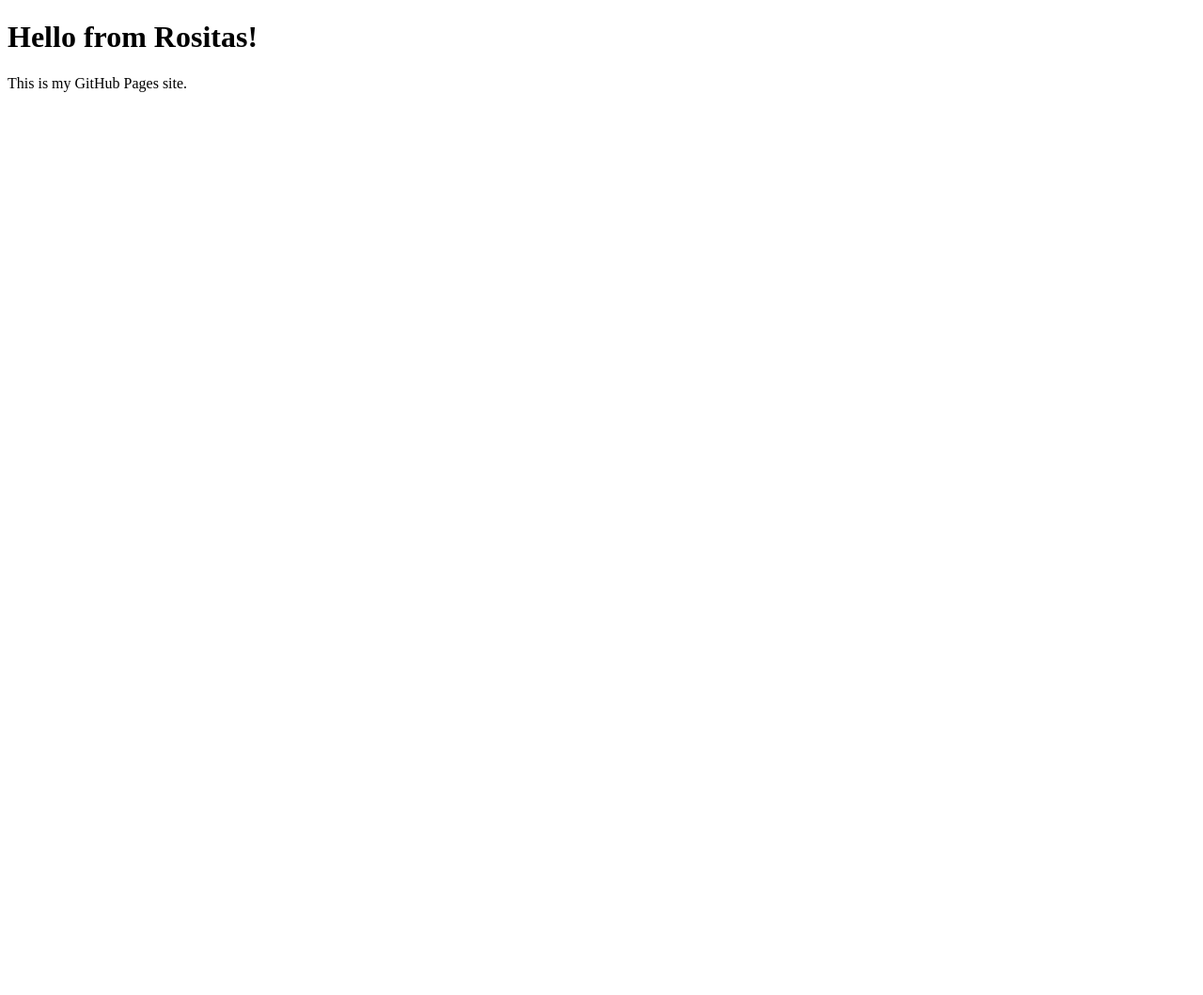
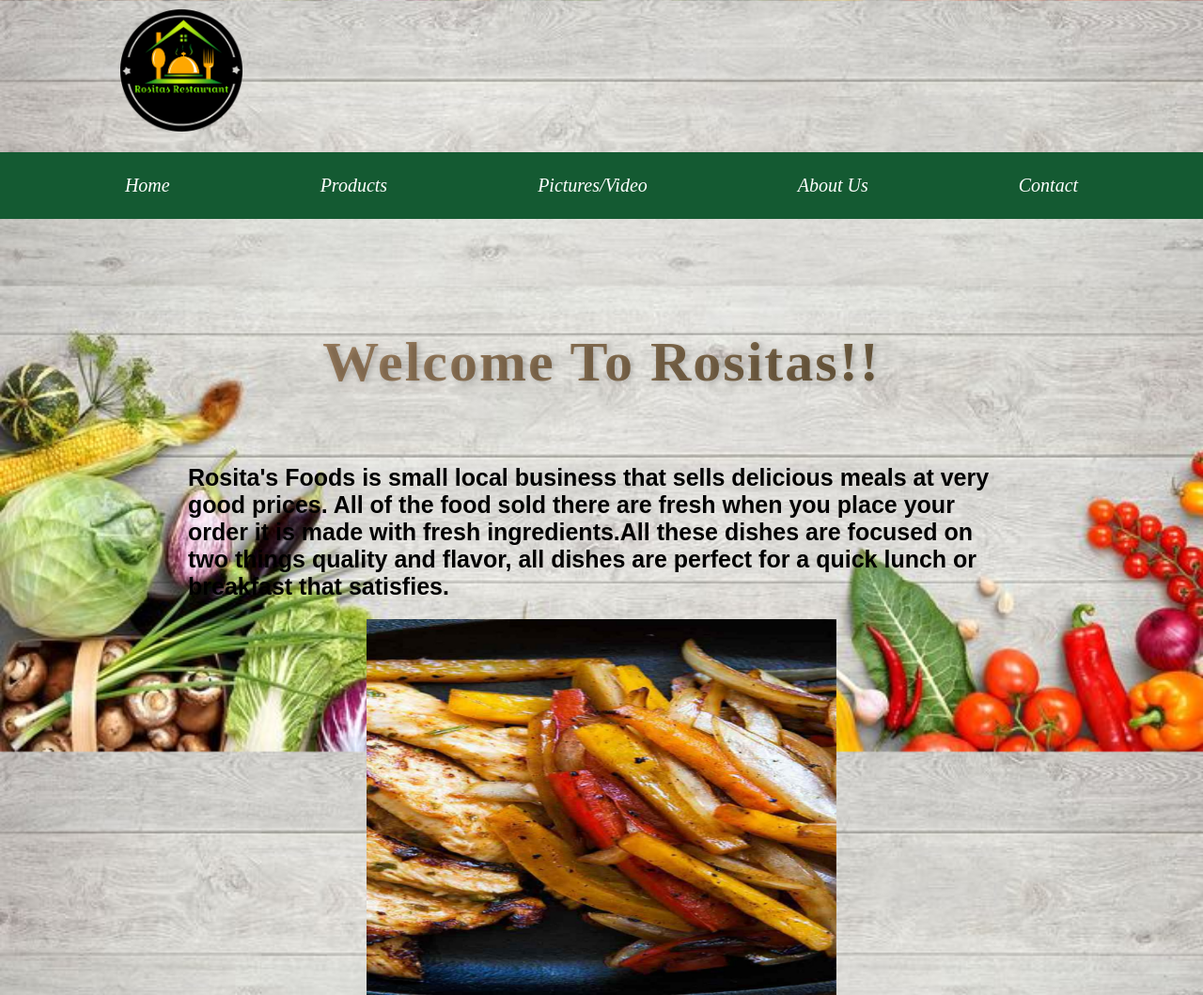
Before and after one commit to alv-webpage/rositas, a plain HTML site: page index.html in a window 1280 px wide. Shown: the whole page at 94% size. Before the commit the page ends 800 px from the top, so only its background shows below. Drawn offline with Linux system fonts and the light colour scheme; files whose address does not match are found by name.

Commit message:
Update index.html

```diff
--- a/index.html
+++ b/index.html
@@ -1,10 +1,82 @@
 <!DOCTYPE html>
 <html>
 <head>
-    <title>Welcome to Rositas</title>
+    <title>Rosita's Restaurant</title>
+    <link rel="stylesheet" href="final.css">
 </head>
 <body>
-    <h1>Hello from Rositas!</h1>
-    <p>This is my GitHub Pages site.</p>
+  <img src="logo.png" id="logo" style="margin-left: 10vw;margin-top:10px; width: 130px;height:130px;">
+<br><br>
+
+<nav>
+    <a href="try.html">Home</a>
+    <a href="products.html">Products</a>
+    <a href="Pictures.html">Pictures/Video</a>
+    <a href="about.html">About Us</a>
+    <a href="contact.html">Contact</a>
+</nav>
+<br>
+
+
+<h1 style="
+  text-align: center;
+  margin-top: 100px;
+  font-size: 60px;
+  font-family: 'Playfair Display', serif;
+  font-weight: 700;
+  color: #2c3e50;
+  text-shadow: 2px 2px 6px rgba(0, 0, 0, 0.2);
+  letter-spacing: 2px;
+  background: linear-gradient(to right, #b89574, #55482d);
+  -webkit-background-clip: text;
+  -webkit-text-fill-color: transparent;
+">
+  Welcome To Rositas!!
+</h1>
+
+<br>
+<br>
+<br>
+
+
+
+
+
+<h2>Rosita's Foods is small local business that sells delicious meals at very good prices.
+All of the food sold there are fresh when you place your order it is made with fresh ingredients.All these dishes are
+focused on two things quality and flavor, all dishes are perfect for a quick lunch or breakfast that satisfies.</h2>
+
+
+<div class="slider-frame">
+  <div class="slide-images">
+    <div class="img-container">
+      <img src="fajitas.jpg" ">
+    </div>
+
+ <div class="img-container">
+      <img src="panades.jpg" >
+
+    </div>
+
+
+     <div class="img-container">
+      <img src="Sal.jpg">
+    </div>
+
+
+
+    <div class="img-container">
+      <img src="r&b.jpg" >
+
+    </div>
+
+
+
+  </div>
+</div>
+
+
+
 </body>
+
 </html>
```
